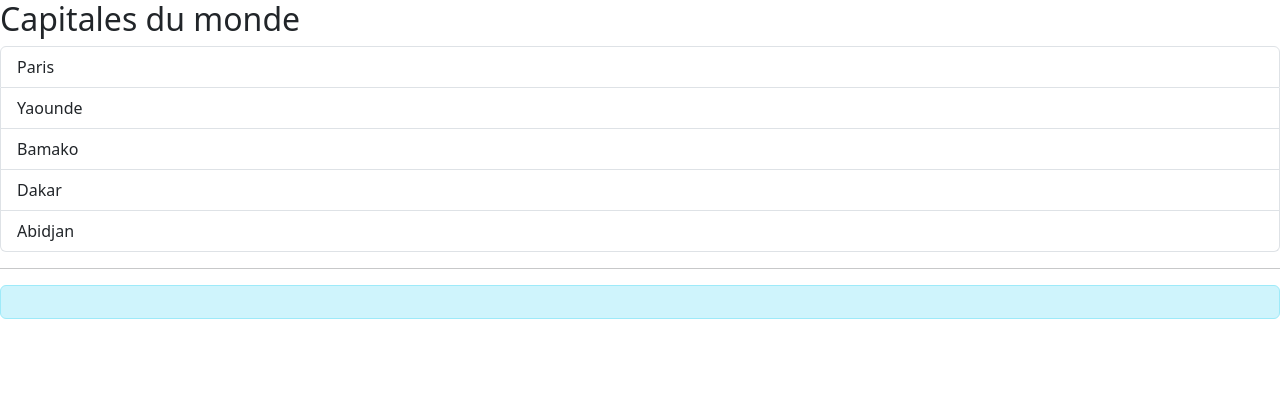
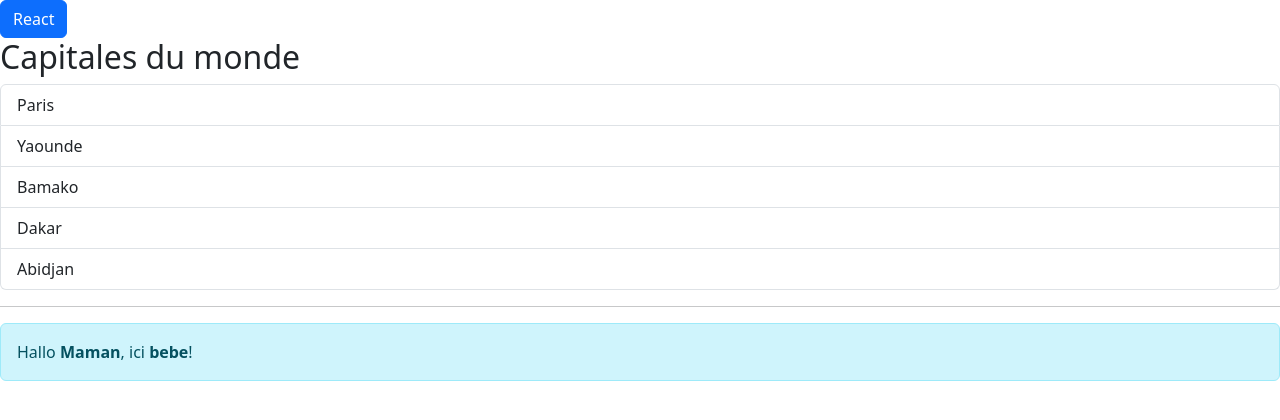
Before and after one commit to webdevKmer/learn-react-mosh-2024, a React (Vite) app in the folder react-basics/: page / in a window 1280 px wide. Shown: the top 420 px of the page. Built offline with nearby package versions, Linux system fonts and the light colour scheme.

Commit message:
add alert component and fix app component

```diff
--- a/react-basics/src/App.tsx
+++ b/react-basics/src/App.tsx
@@ -1,17 +1,33 @@
 import Message from './components/Message'
+import MyButton from './components/MyButton'
 import ListGroup from './components/ListGroup'
+import Alert from './components/Alert'
+import { useState } from 'react'
 
 function App() {
+  const [alertVisible, setAlertVisibility] = useState(false)
   const capitals = [
     "Paris", "Yaounde", "Bamako", "Dakar", "Abidjan"
 ]
   const heading = "Capitales du monde"
 
+  const handleSelectedItem = (item: string) => {
+    console.log(item);
+  }
+  const handleClose = () => {
+    setAlertVisibility(false)
+  }
   return (
     <>
-      <ListGroup items={capitals} heading={heading}/>
+      <MyButton color='btn btn-primary' onClick={() => setAlertVisibility(true)
+      }>React</MyButton>
+      {alertVisible && <Alert onClose={handleClose}>All components were loaded!</Alert>}
+
+      <ListGroup items={capitals} heading={heading} onSelectItem={handleSelectedItem}/>
       <hr />
-      <Message />
+      <Message>
+        Hallo <strong>Maman</strong>, ici <strong> bebe</strong>!
+      </Message>
     </>
   )
 }
--- /dev/null
+++ b/react-basics/src/components/Alert.tsx
@@ -0,0 +1,15 @@
+interface Props {
+  children: string
+  onClose: ()=>void
+}
+
+const Alert = ({children, onClose} : Props) => {
+  return (
+    <div className="alert alert-warning alert-dismissible fade show" role="alert">
+    {children}
+    <button type="button" className="btn-close" data-bs-dismiss="alert" aria-label="Close" onClick={onClose}></button>
+    </div>
+  )
+}
+
+export default Alert
--- /dev/null
+++ b/react-basics/src/components/MyButton.tsx
@@ -0,0 +1,15 @@
+interface Props {
+    children: string
+    color: string
+    onClick: () => void
+}
+
+
+
+const myButton = ({children, color, onClick}: Props) => {
+  return (
+    <button type="button" className={color} onClick={onClick}>{children}</button>
+  )
+}
+
+export default myButton
```
